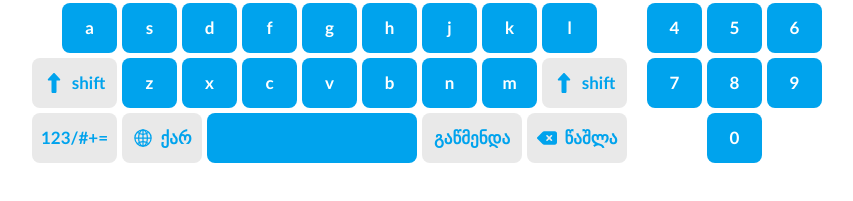
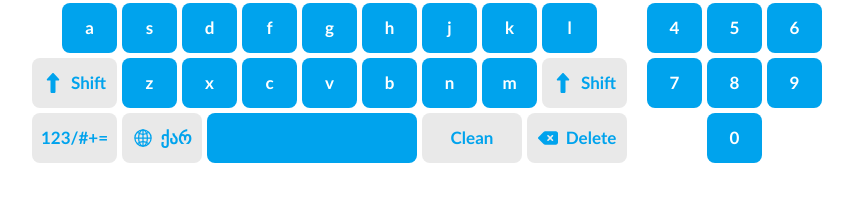
Before and after one commit to gigaamiridze/keyboard, a React (Vite) app: page / in a window 1280 px wide. Shown: the part 403-604 px from the top of the page, without its empty margins (213-1066 px from the left). Built offline with nearby package versions, Linux system fonts and the light colour scheme.

Commit message:
Added language switch functionality

```diff
--- a/src/components/KeyButton.tsx
+++ b/src/components/KeyButton.tsx
@@ -11,7 +11,7 @@ const KeyButton = styled.button<IKeyButtonProps>`
     font-weight: ${styles?.keyButton.default.fontWeight};
     font-size: ${styles?.keyButton.default.fontSize}px;
     border-radius: ${styles?.keyButton.default.borderRadius}px;
-    text-transform: ${isUppercase ? 'uppercase' : 'lowercase'};
+    text-transform: ${isUppercase && 'uppercase'};
 
     ${isShift && css`
       width: ${styles?.keyButton.shift?.width}px;
--- a/src/templates/Keyboard.tsx
+++ b/src/templates/Keyboard.tsx
@@ -2,18 +2,34 @@ import { useState } from 'react';
 import { IKeyboardProps } from '../interfaces';
 import { KeyboardContainer, LayoutWrapper, KeyButton, Row, DeleteIcon, GlobeIcon, UpIcon } from '../components';
 
-const qwertyLayout: string[][] = [
+const englishLayout: string[][] = [
   ['q', 'w', 'e', 'r', 't', 'y', 'u', 'i', 'o', 'p'],
   ['a', 's', 'd', 'f', 'g', 'h', 'j', 'k', 'l'],
   ['Shift', 'z', 'x', 'c', 'v', 'b', 'n', 'm', 'Shift'],
-  ['123/#+=', 'ქარ', ' ', 'გაწმენდა', 'წაშლა']
+  ['123/#+=', 'ქარ', ' ', 'Clean', 'Delete']
 ];
 
-const symbolLayout: string[][] = [
+const georgianLayout: any[][] = [
+  ['ქ', ['წ', 'ჭ'], 'ე', ['რ', 'ღ'], ['ტ', 'თ'], 'ყ', 'უ', 'ი', 'ო', 'პ'],
+  ['ა', ['ს', 'შ'], 'დ', 'ფ', 'გ', 'ჰ', ['ჯ', 'ჭ'], 'კ', 'ლ'],
+  ['Shift', ['ზ', 'ძ'], 'ხ', ['ც', 'ჩ'], 'ვ', 'ბ', 'ნ', 'მ', 'Shift'],
+  ['123/#+=', 'Eng', ' ', 'გაწმენდა', 'წაშლა']
+];
+
+const commonSymbolLayout: string[][] = [
   ['1', '2', '3', '4', '5', '6', '7', '8', '9', '0'],
   ['#', '$', '%', '!', '&', '@', '*', '/', '\\'],
-  ['Shift', '+', '-', '=', '"', '_', ',', '.', 'Shift'],
-  ['123/#+=', 'ქარ', ' ', 'გაწმენდა', 'წაშლა']
+  ['Shift', '+', '-', '=', '"', '_', ',', '.', 'Shift']
+];
+
+const symbolLayoutEn: string[][] = [
+  ...commonSymbolLayout,
+  ['123/#+=', 'ქარ', ' ', 'Clean', 'Delete']
+];
+
+const symbolLayoutGe: string[][] = [
+  ...commonSymbolLayout,
+  ['123/#+=', 'Eng', ' ', 'გაწმენდა', 'წაშლა']
 ];
 
 const numpadLayout: string[][] = [
@@ -34,6 +50,7 @@ function Keyboard(props: IKeyboardProps) {
   const [input, setInput] = useState<string>('');
   const [isShiftActive, setShiftActive] = useState<boolean>(false);
   const [isSymbolLayout, setSymbolLayout] = useState<boolean>(false);
+  const [currentLanguage, setCurrentLanguage] = useState<string>('en');
   const { mode, styles, onKeyPress } = props;
 
   const handleKeyPress = (key: string) => {
@@ -50,16 +67,20 @@ function Keyboard(props: IKeyboardProps) {
         updatedInput += ' ';
         break;
       case 'გაწმენდა':
+      case 'Clean':
         if (updatedInput.length > 0) {
           updatedInput = '';
         }
         break;
       case 'წაშლა':
+      case 'Delete':
         if (updatedInput.length > 0) {
           updatedInput = updatedInput.slice(0, -1);
         }
         break;
       case 'ქარ':
+      case 'Eng':
+        setCurrentLanguage(currentLanguage === 'en' ? 'ka' : 'en');
         break;
       default:
         updatedInput += isShiftActive ? key.toUpperCase() : key;
@@ -69,7 +90,8 @@ function Keyboard(props: IKeyboardProps) {
     onKeyPress(updatedInput);
   };
 
-  const layoutToUse = isSymbolLayout ? symbolLayout : qwertyLayout;
+  const symbolLayoutToUse = currentLanguage === 'en' ? symbolLayoutEn : symbolLayoutGe;
+  const layoutToUse = isSymbolLayout ? symbolLayoutToUse : (currentLanguage === 'en' ? englishLayout : georgianLayout);
 
   return (
     <KeyboardContainer>
@@ -77,7 +99,15 @@ function Keyboard(props: IKeyboardProps) {
         <LayoutWrapper>
           {layoutToUse.map((row, rowIndex) => (
             <Row key={rowIndex}>
-              {row.map((key, keyIndex) => (
+              {row.map((key, keyIndex) => {
+                let keyToRender: string;
+                if (Array.isArray(key)) {
+                  keyToRender = isShiftActive && currentLanguage === 'ka' ? key[1] : key[0];
+                } else {
+                  keyToRender = key;
+                }
+
+                return (
                   <KeyButton
                     key={keyIndex}
                     styles={styles}
@@ -85,19 +115,20 @@ function Keyboard(props: IKeyboardProps) {
                     isShiftActive={isShiftActive}
                     isShift={key === 'Shift'}
                     isSymbol={key === '123/#+='}
-                  isLanguage={key === 'ქარ'}
+                    isLanguage={key === 'ქარ' || key === 'Eng'}
                     isSpace={key === ' '}
-                  isClean={key === 'გაწმენდა'}
-                  isDelete={key === 'წაშლა'}
+                    isClean={key === 'გაწმენდა' || key === 'Clean'}
+                    isDelete={key === 'წაშლა' || key === 'Delete'}
                     isUppercase={isShiftActive && /^[a-z]$/.test(key)}
-                  onClick={() => handleKeyPress(key)}
+                    onClick={() => handleKeyPress(keyToRender)}
                   >
                     {key === 'Shift' && <UpIcon />}
-                  {key === 'ქარ' && <GlobeIcon />}
-                  {key === 'წაშლა' && <DeleteIcon />}
-                  {key}
+                    {key === 'ქარ' || key === 'Eng' ? <GlobeIcon /> : null}
+                    {key === 'წაშლა' || key === 'Delete' ? <DeleteIcon /> : null}
+                    {keyToRender}
                   </KeyButton>
-              ))}
+                )
+              })}
             </Row>
           ))}
         </LayoutWrapper>
```
Lines whose indentation alone changed are shown as unchanged.
